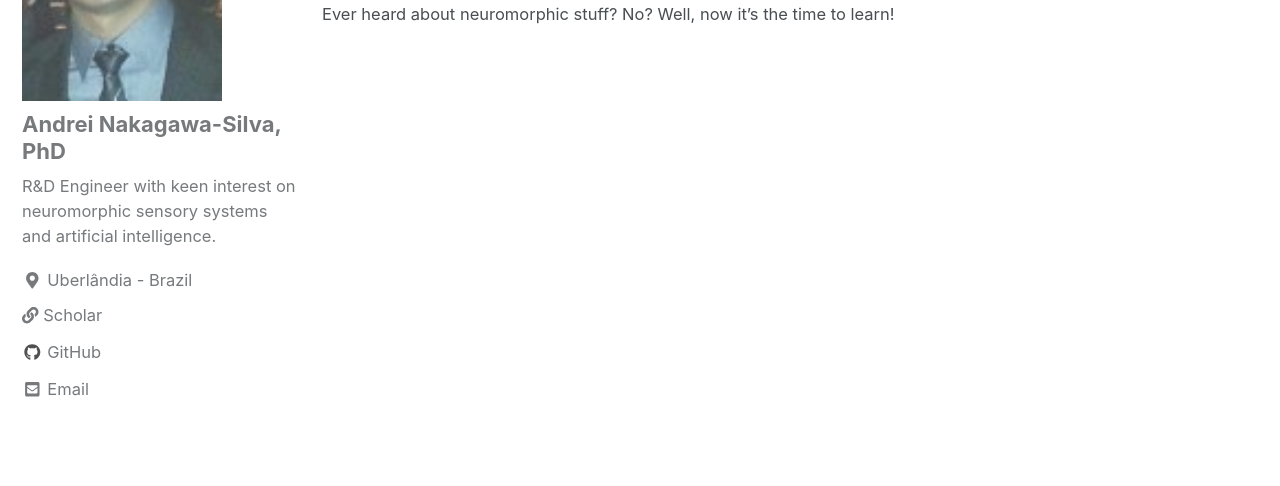
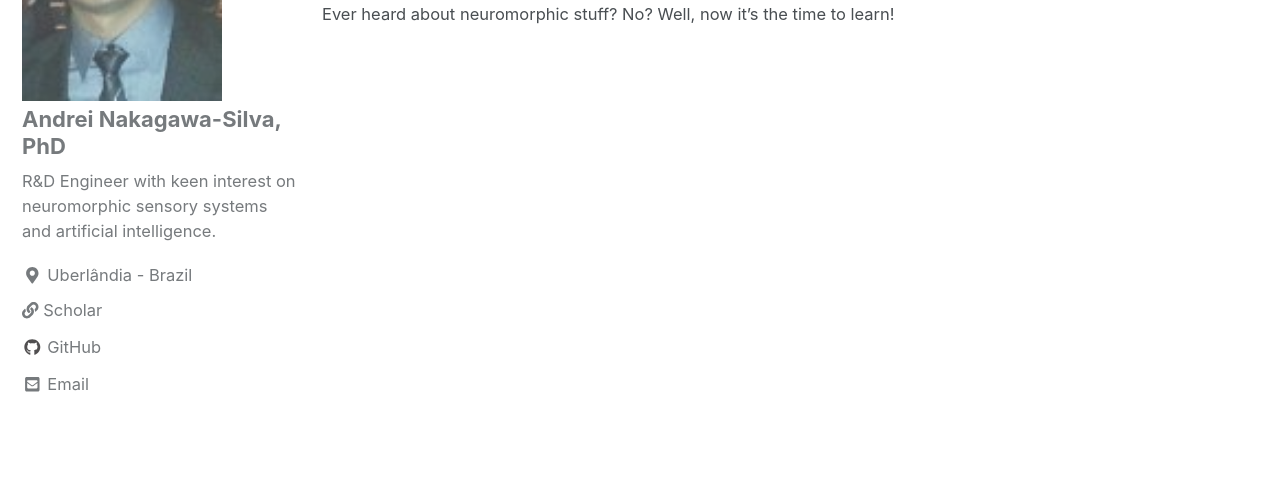
Before and after one commit to andreinakagawa/andreinakagawa.github.io, a Jekyll site: the page built from index.html, in a window 1280 px wide. Shown: the part 291-777 px from the top of the page. Built offline with Jekyll 4.4.1, drawn with Linux system fonts in a browser that asks for light colours; nearby versions of some CDN libraries; the list of posts is cut into pages by our own code.

Commit message:
updated profile

```diff
--- a/_sass/minimal-mistakes/_sidebar.scss
+++ b/_sass/minimal-mistakes/_sidebar.scss
@@ -161,8 +161,8 @@
   margin: 0;
 
   @include breakpoint($large) {
-    margin-top: 10px;
-    margin-bottom: 10px;
+    margin-top: 5px;
+    margin-bottom: 5px;
   }
 }
 .sidebar .author__name {
```
